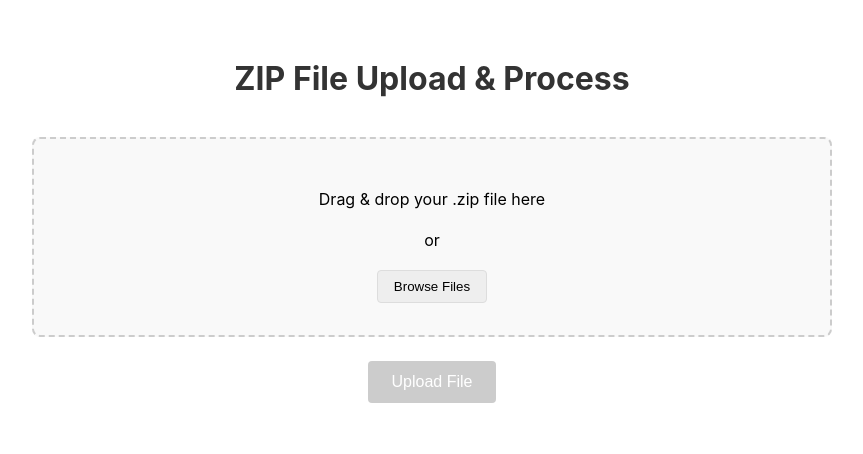
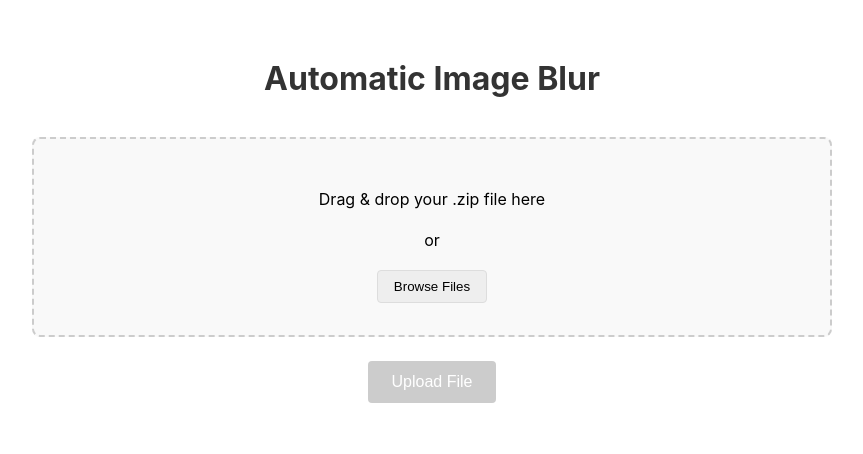
Before and after one commit to A-zu/autocensor, a plain HTML site: page index.html in a window 1280 px wide. Shown: the whole page, without its empty margins (208-1071 px from the left). Drawn offline with Linux system fonts and the light colour scheme.

Commit message:
update title

```diff
--- a/index.html
+++ b/index.html
@@ -3,7 +3,7 @@
 <head>
     <meta charset="UTF-8">
     <meta name="viewport" content="width=device-width, initial-scale=1.0">
-    <title>ZIP File Upload & Process</title>
+    <title>Automatic Image Blur</title>
     <style>
         body {
             font-family: -apple-system, BlinkMacSystemFont, 'Segoe UI', Roboto, Oxygen, Ubuntu, Cantarell, 'Open Sans', 'Helvetica Neue', sans-serif;
@@ -102,7 +102,7 @@
     </style>
 </head>
 <body>
-    <h1>ZIP File Upload & Process</h1>
+    <h1>Automatic Image Blur</h1>
 
     <form id="upload-form">
         <div id="drop-area" class="upload-container">
```
